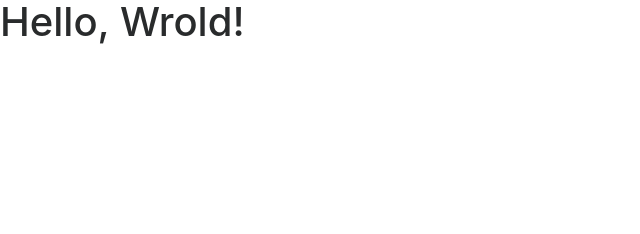
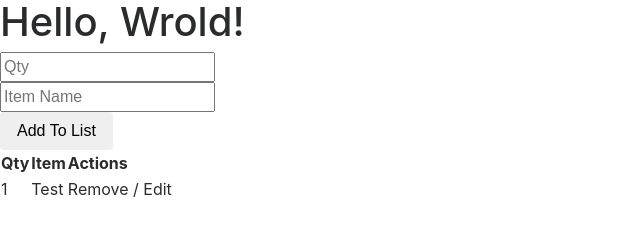
Before and after one commit to FEWDMaterials/ShoppingListUI, a plain HTML site: page index.html in a window 1280 px wide. Shown: the whole page, without its empty margins (0-640 px from the left). Drawn offline with nearby package versions, Linux system fonts and the light colour scheme.

Commit message:
First pass at form structure

```diff
--- a/index.html
+++ b/index.html
@@ -6,7 +6,40 @@
     <link rel="stylesheet" href="styles/main.css">
 </head>
 <body>
-<h1>Hello, Wrold!</h1>
+<h1 class="title">Hello, Wrold!</h1>
+
+<form class="frm frm-add-groceries" action="#">
+    <div class="inp-row inp-qty">
+        <input class="inp inp-num" type="number" placeholder="Qty"/>
+    </div>
+
+    <div class="inp-row inp-item-name">
+        <input class="inp inp-txt" type="text" placeholder="Item Name"/>
+    </div>
+
+    <div class="inp-actions">
+        <button class="btn btn-add">Add To List</button>
+    </div>
+</form>
+
+
+<table class="tbl tbl-groceries">
+    <thead>
+    <tr>
+        <th>Qty</th>
+        <th>Item</th>
+        <th>Actions</th>
+    </tr>
+    </thead>
+    <tbody>
+    <tr>
+        <td>1</td>
+        <td>Test</td>
+        <td>Remove / Edit</td>
+    </tr>
+    </tbody>
+</table>
+
 <script src="https://code.jquery.com/jquery-3.2.1.slim.min.js"
         integrity="sha384-KJ3o2DKtIkvYIK3UENzmM7KCkRr/rE9/Qpg6aAZGJwFDMVNA/GpGFF93hXpG5KkN"
         crossorigin="anonymous"></script>
```
